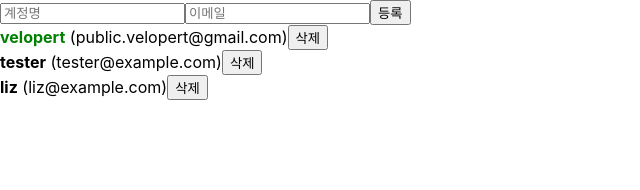
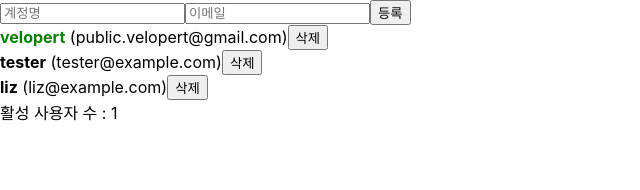
Before and after one commit to jellive/ts-react-tutorial, a React (Create React App) app: page / in a window 1280 px wide. Shown: the top 190 px of the page, without its empty margins (0-640 px from the left). Built offline with nearby package versions, Linux system fonts and the light colour scheme.

Commit message:
add useMemo.

```diff
--- a/src/App.tsx
+++ b/src/App.tsx
@@ -1,7 +1,17 @@
-import React, { useRef, useState } from 'react';
+import React, { useRef, useState, useMemo } from 'react';
 import './App.css'
 import UserList from './UserList'
 import CreateUser from './CreateUser'
+
+const countActiveUsers = (users: {
+  id: number;
+  username: string;
+  email: string;
+  active: boolean;
+}[]) => {
+  console.log('활성 사용자 사룰 세는 중...')
+  return users.filter(user => user.active).length
+}
 
 const App: React.FC = () => {
   const [inputs, setInputs] = useState({
@@ -13,7 +23,6 @@
   const onChange = (e: React.FormEvent<HTMLInputElement>) => {
     if (e.target) {
       const { name, value } = e.currentTarget
-      console.log(name, value)
       setInputs({
         ...inputs,
         [name]: value
@@ -70,6 +79,7 @@
       )
     )
   }
+  const count = useMemo(() => countActiveUsers(users), [users])
   return (
     <>
       <CreateUser
@@ -82,6 +92,7 @@
         onRemove={onRemove}
         onToggle={onToggle}
       />
+      <div>활성 사용자 수 : {count}</div>
     </>
   );
 }
--- a/src/UserList.tsx
+++ b/src/UserList.tsx
@@ -18,7 +18,6 @@
 }
 
 function UserList({ users, onRemove, onToggle }: any) {
-
     return (
         <div>
             {users.map((user: any) => (
```
Lines whose indentation alone changed are shown as unchanged.
